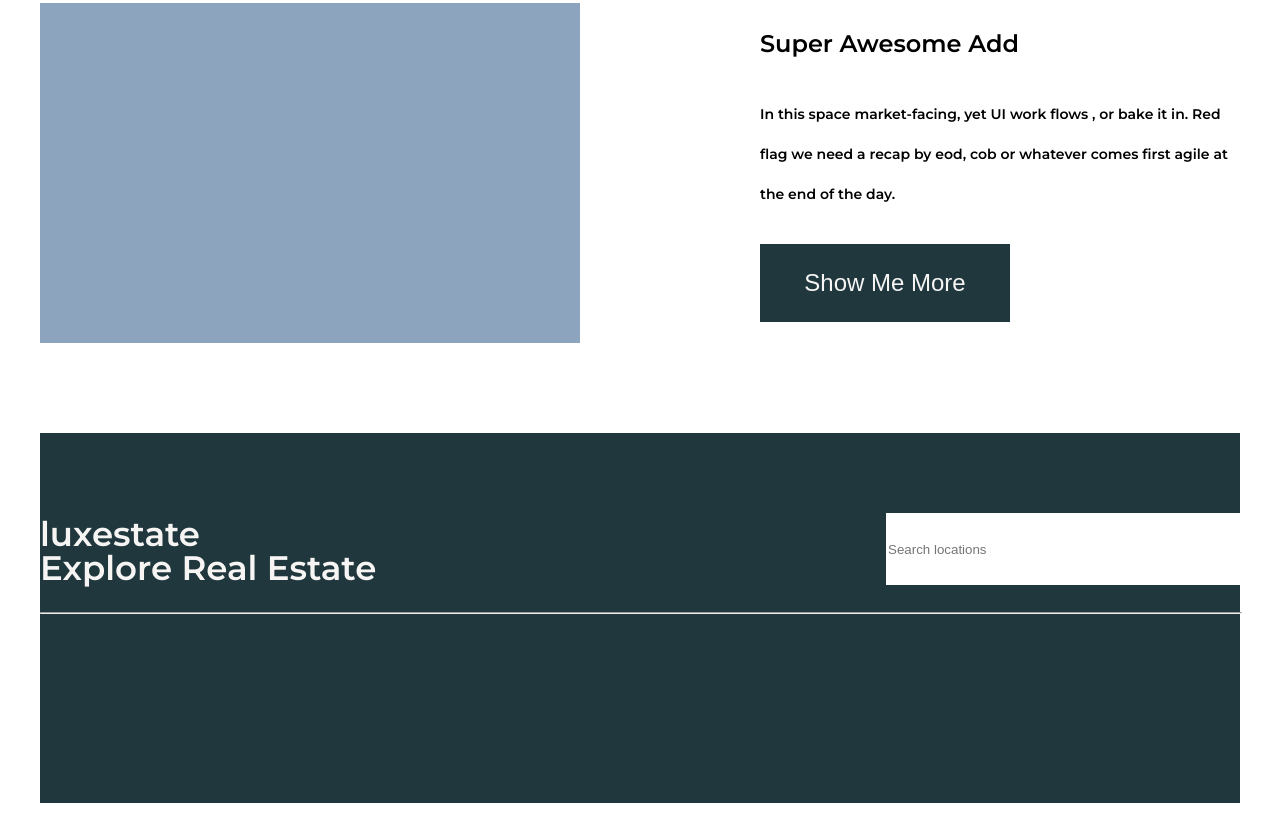
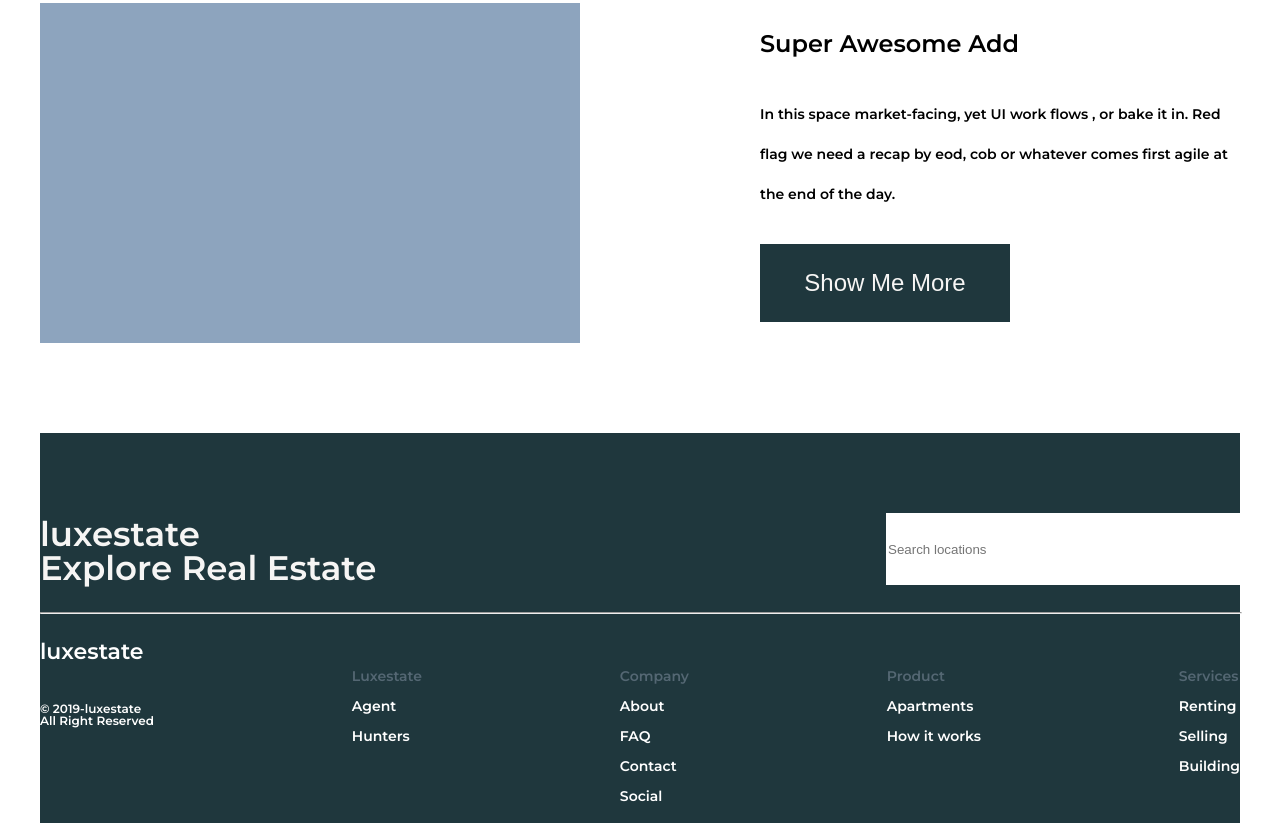
Before and after one commit to DenisPlaksia/Landing, a plain HTML site: page index.html in a window 1280 px wide. Shown: the part 6172-6995 px from the top of the page. Drawn offline with Linux system fonts and the light colour scheme.

Commit message:
Finish footer

```diff
--- a/index.html
+++ b/index.html
@@ -524,6 +524,48 @@
   </div>
   <hr width="100%">
   <div class="footer-content">
+    <div>
+      <div class="footer-content__logo">
+        <h1 class="footer-content__logo-title">luxestate</h1>
+        <h4>&#169; 2019-luxestate</h4>
+        <h4>All Right Reserved</h4>
+      </div>
+    </div>
+
+    <div class="footer-item">
+      <h4 class="footer-item color">Luxestate</h4>
+      <div>
+        <h6>Agent</h6>
+        <h6>Hunters</h6>
+      </div>
+    </div>
+
+    <div class="footer-item">
+      <h4 class="footer-item color">Company</h4>
+      <div>
+        <h6>About</h6>
+        <h6>FAQ</h6>
+        <h6>Contact</h6>
+        <h6>Social</h6>
+      </div>
+    </div>
+
+    <div class="footer-item">
+      <h4 class="footer-item color">Product</h4>
+      <div>
+        <h6>Apartments</h6>
+        <h6>How it works</h6>
+      </div>
+    </div>
+
+    <div class="footer-item">
+      <h4 class="footer-item color">Services</h4>
+      <div>
+        <h6>Renting</h6>
+        <h6>Selling</h6>
+        <h6>Building</h6>
+      </div>
+    </div>
 
   </div>
 </div>
--- a/styles.css
+++ b/styles.css
@@ -466,7 +466,7 @@ body {
 .footer {
     padding-top: 20px;
     background-color: #1f373d;
-    height: 350px;
+    height: 370px;
     display: flex;
     flex-direction: column;
 }
@@ -479,11 +479,33 @@ body {
     padding-bottom: 20px;
 }
 
-.footer-content {
+.footer-content__logo {
+    font-size: 12px;
+    color: white;
+    margin-top: 20px;
+}
 
+.footer-content__logo-title {
+    font-size: 22px;
+    margin-bottom: 40px;
 }
 
 .white {
     color: #f6f5f4;
     font-size: 34px;
 }
+
+.footer-content {
+    display: flex;
+    justify-content: space-between;
+}
+
+.footer-item {
+    color: white;
+    margin-top: 20px;
+    line-height: 30px;
+}
+
+.color {
+    color: #546773;
+}
```
